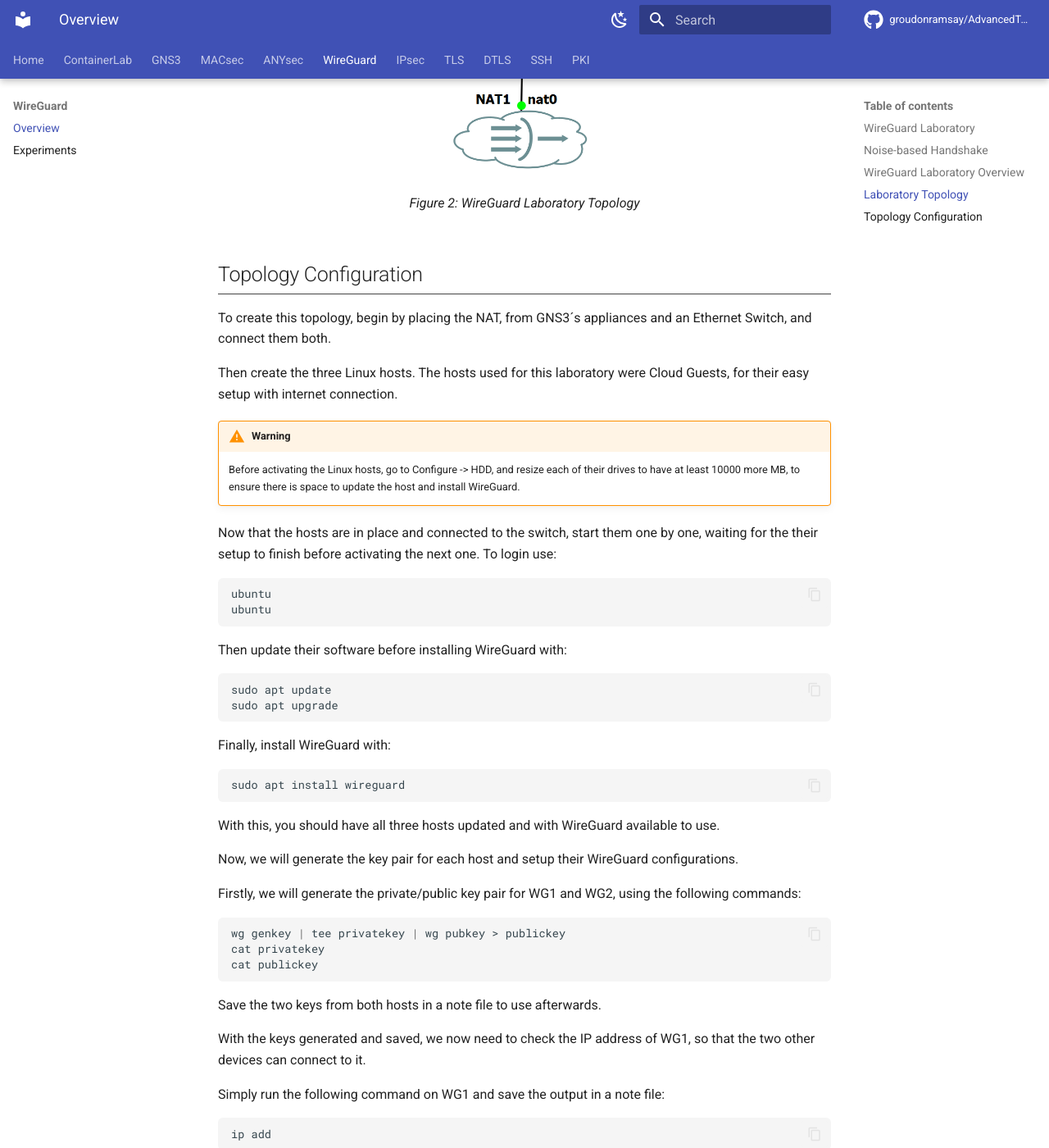
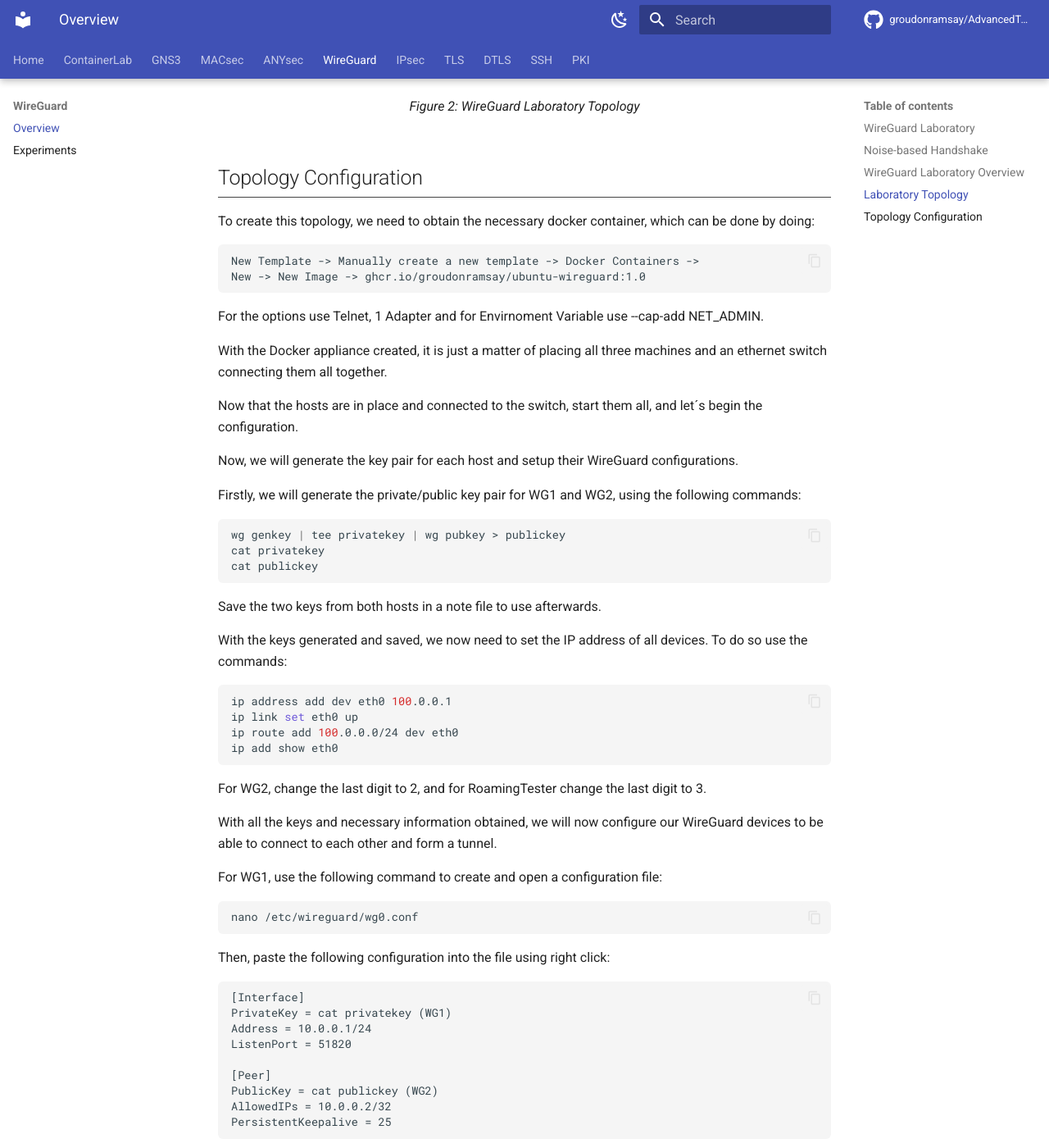
Before and after one commit to GroudonRamsay/AdvancedTunnellingLabs, an MkDocs documentation site: the page built from docs/wireguard/index.md, in a window 1280 px wide and 1400 px high, scrolled down 2111 px. Shown: the whole window at 82% size. Built offline with MkDocs 1.6.1 and Material for MkDocs 9.7.7, drawn with Linux system fonts in a browser that asks for light colours; comment, search, counter and statistics services are not loaded; some of the changed text lies outside the part shown.

Commit message:
Adapted WireGuard guide and experiments to Docker usage

````diff
--- a/docs/wireguard/index.md
+++ b/docs/wireguard/index.md
@@ -27,8 +27,8 @@
 
 This laboratory demonstrates:
 
-- GNS3 configuration for 3 Linux hosts with WireGuard installed
-- Setup for two WireGuard hosts to form a tunnel
+- GNS3 configuration for 3 Docker hosts with WireGuard installed
+- Setup for two WireGuard peers to form a tunnel
 - Roaming capability of WireGuard to form a tunnel with the same peer in two different hosts
 - Packet analysis of WireGuard´s handshake, KeepAlive messages and normal operation
 
@@ -36,8 +36,7 @@
 
 The topology contains:
 
-- Three Linux hosts with internet access
-- A NAT for internet access
+- Three Docker containers with WireGuard pre-installed
 - An ethernet switch to connect all devices
 - Two WireGuard peers, with two machines sharing the same host
 
@@ -48,35 +47,18 @@
 
 ## Topology Configuration
 
-To create this topology, begin by placing the NAT, from GNS3´s appliances and an Ethernet Switch, and connect them both.
-
-Then create the three Linux hosts. The hosts used for this laboratory were Cloud Guests, for their easy setup with internet connection.
-
-!!! warning
-
-    Before activating the Linux hosts, go to Configure -> HDD, and resize each of their drives to have at least 10000 more MB, to ensure there is space to update the host and install WireGuard.
-
-Now that the hosts are in place and connected to the switch, start them one by one, waiting for the their setup to finish before activating the next one. To login use:
+To create this topology, we need to obtain the necessary docker container, which can be done by doing:
 
 ```bash
-ubuntu
-ubuntu
+New Template -> Manually create a new template -> Docker Containers ->
+New -> New Image -> ghcr.io/groudonramsay/ubuntu-wireguard:1.0
 ```
 
-Then update their software before installing WireGuard with:
+For the options use Telnet, 1 Adapter and for Envirnoment Variable use --cap-add NET_ADMIN.
 
-```bash
-sudo apt update
-sudo apt upgrade
-```
+With the Docker appliance created, it is just a matter of placing all three machines and an ethernet switch connecting them all together.
 
-Finally, install WireGuard with:
-
-```bash
-sudo apt install wireguard
-```
-
-With this, you should have all three hosts updated and with WireGuard available to use.
+Now that the hosts are in place and connected to the switch, start them all, and let´s begin the configuration.
 
 Now, we will generate the key pair for each host and setup their WireGuard configurations.
 
@@ -90,20 +72,23 @@
 
 Save the two keys from both hosts in a note file to use afterwards.
 
-With the keys generated and saved, we now need to check the IP address of WG1, so that the two other devices can connect to it.
-
-Simply run the following command on WG1 and save the output in a note file:
+With the keys generated and saved, we now need to set the IP address of all devices. To do so use the commands:
 
 ```bash
-ip add
+ip address add dev eth0 100.0.0.1
+ip link set eth0 up
+ip route add 100.0.0.0/24 dev eth0
+ip add show eth0
 ```
+
+For WG2, change the last digit to 2, and for RoamingTester change the last digit to 3.
 
 With all the keys and necessary information obtained, we will now configure our WireGuard devices to be able to connect to each other and form a tunnel.
 
 For WG1, use the following command to create and open a configuration file:
 
 ```bash
-sudo nano /etc/wireguard/wg0.conf
+nano /etc/wireguard/wg0.conf
 ```
 
 Then, paste the following configuration into the file using right click:
@@ -135,7 +120,7 @@
 [Peer]
 PublicKey = cat publickey (WG1)
 AllowedIPs = 10.0.0.1/32
-Endpoint = WG1IP:51820
+Endpoint = 100.0.0.1:51820
 PersistentKeepalive = 25
 ```
 
@@ -148,13 +133,13 @@
 To test this, first we will activate the interface in WG1, using the command:
 
 ```bash
-sudo wg-quick up wg0
+wg-quick up wg0
 ```
 
 And we will check on its status using:
 
 ```bash
-sudo wg
+wg
 ```
 
 You should see an output similar to the one presented in Figure 3.
@@ -169,13 +154,13 @@
 To start the interface we will do the same command as WG1:
 
 ```bash
-sudo wg-quick up wg0
+wg-quick up wg0
 ```
 
 And the same command to check the interface:
 
 ```bash
-sudo wg
+wg
 ```
 
 The difference this time, is the fact that now there are two interfaces up that are each other´s peer, which means that a tunnel will now form, and we will get a different output, detailed in Figure 4:
@@ -192,7 +177,7 @@
 To test this we will first ping the regular interface of WG2, to see that the underlying connection still exists and works:
 
 ```bash
-ping 192.168.122.139
+ping 100.0.0.2
 ```
 
 And we will see in WireShark that the ICMP packets appear as usual and that connection is still here.
@@ -217,4 +202,6 @@
 
 Which means that the tunnel has successfully formed and the packets that go through it are encrypted with WireGuard.
 
+!!! note "With the usage of Docker Image and containers for our WireGuard devices, it is entirely possible to perform this laboratory in ContainerLab if that is your preference."
+
 Now that the setup is complete, we will perform some experiments to see WireGuard in action, following the guides in [WireGuard Experiments](experiments.md)
````
Also changed, not shown: docs/wireguard/experiments.md (+3 -3 lines), docs/images/WGTopology.png, docs/images/WSProbe.png.
